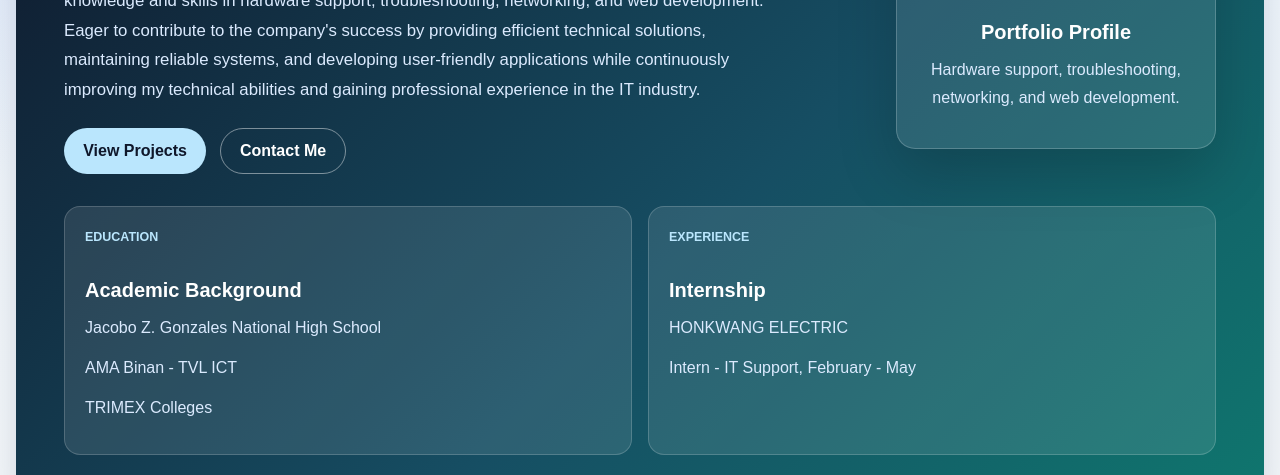
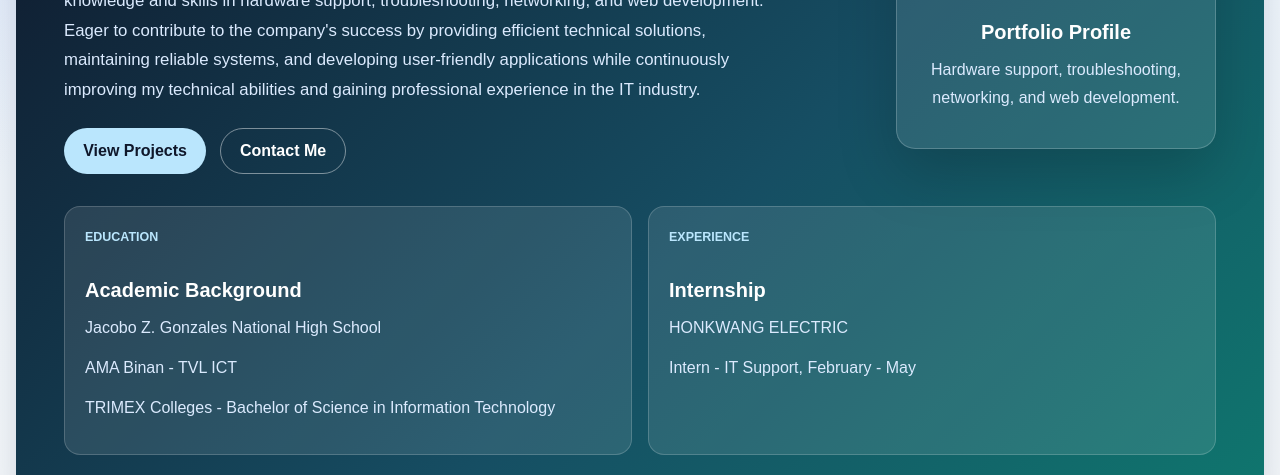
Before and after one commit to pinugujohnharly-crypto/Portfolio, a plain HTML site: page Dashboard.html in a window 1280 px wide. Shown: the part 325-800 px from the top of the page. Drawn offline with Linux system fonts and the light colour scheme.

Commit message:
Update Dashboard.html

```diff
--- a/Dashboard.html
+++ b/Dashboard.html
@@ -44,7 +44,7 @@
                     <h3>Academic Background</h3>
                     <p>Jacobo Z. Gonzales National High School</p>
                     <p>AMA Binan - TVL ICT</p>
-                    <p>TRIMEX Colleges</p>
+                    <p>TRIMEX Colleges - Bachelor of Science in Information Technology</p>
                 </div>
 
                 <div class="info-card">
```
